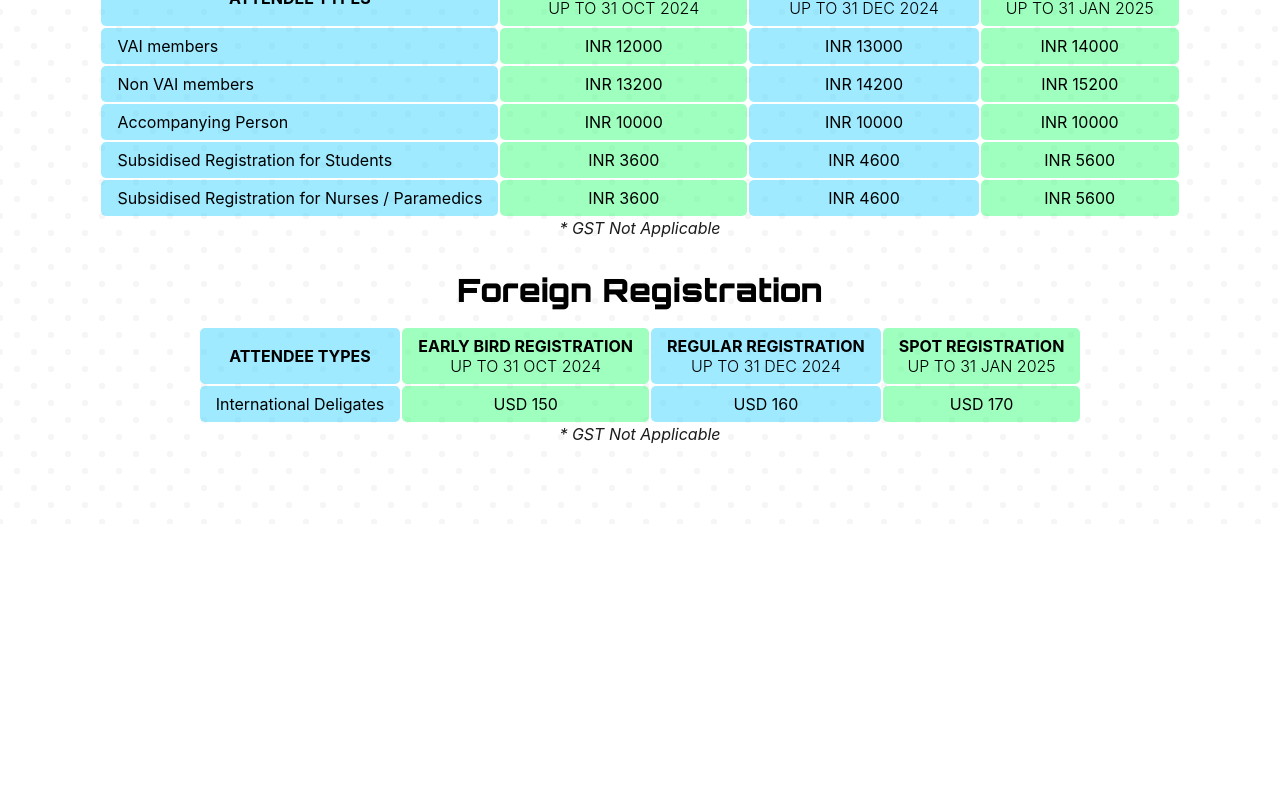
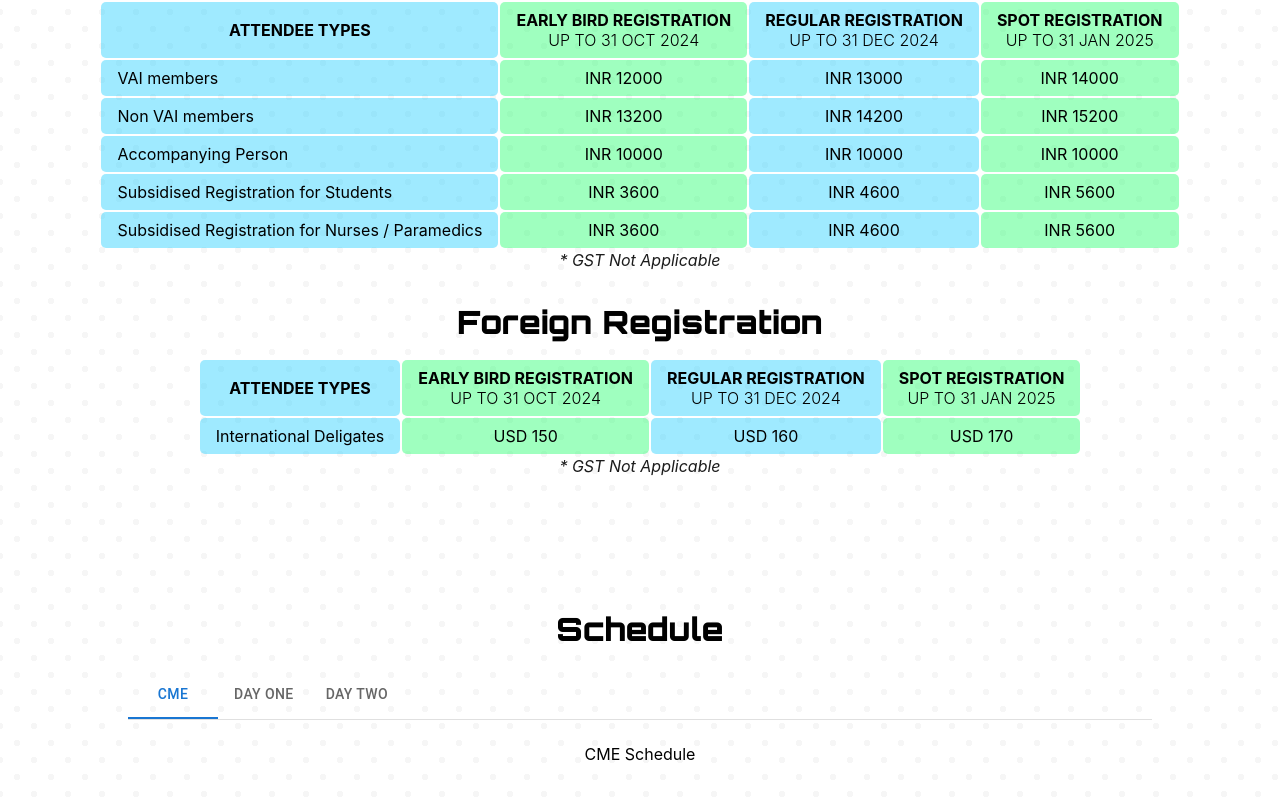
Before and after one commit to JaskiratOberoi/vaicon-2025, a React (Create React App) app: page / in a window 1280 px wide. Shown: the part 1620-2420 px from the top of the page. Before the commit the page ends 2144 px from the top, so only its background shows below. Built offline with nearby package versions, Linux system fonts and the light colour scheme.

Commit message:
Added Schedule info with mui tabs

```diff
--- a/src/App.js
+++ b/src/App.js
@@ -1,13 +1,14 @@
 import Hero from "./components/Hero/Hero";
 import Navbar from "./components/Navbar/Navbar";
 import Registration from "./components/Registration/Registration";
-
+import ColorTabs from "./components/Schedule/Schedule";
 function App() {
   return (
     <div className="App">
       <Navbar />
       <Hero />
       <Registration />
+      <ColorTabs />
     </div>
   );
 }
--- a/src/components/Registration/_registration.scss
+++ b/src/components/Registration/_registration.scss
@@ -2,7 +2,7 @@
   display: flex;
   flex-direction: column;
   width: 100%;
-  margin: 5rem 0;
+  margin: 7rem 0;
   .reg-heading {
     text-align: center;
     font-size: 2rem;
--- /dev/null
+++ b/src/components/Schedule/Schedule.jsx
@@ -0,0 +1,66 @@
+import React from "react";
+import PropTypes from "prop-types";
+import Tabs from "@mui/material/Tabs";
+import Tab from "@mui/material/Tab";
+import Box from "@mui/material/Box";
+
+function CustomTabPanel(props) {
+  const { children, value, index, ...other } = props;
+
+  return (
+    <div
+      role="tabpanel"
+      hidden={value !== index}
+      id={`simple-tabpanel-${index}`}
+      aria-labelledby={`simple-tab-${index}`}
+      {...other}
+    >
+      {value === index && <Box sx={{ p: 3 }}>{children}</Box>}
+    </div>
+  );
+}
+
+CustomTabPanel.propTypes = {
+  children: PropTypes.node,
+  index: PropTypes.number.isRequired,
+  value: PropTypes.number.isRequired,
+};
+
+export default function ColorTabs() {
+  const [value, setValue] = React.useState(0);
+
+  const handleChange = (event, newValue) => {
+    setValue(newValue);
+  };
+
+  return (
+    <>
+      <Box sx={{ width: "100%" }} className="schedule">
+        <Box
+          sx={{ borderBottom: 1, borderColor: "divider" }}
+          className="schedule-tabs"
+        >
+          <h1 className="schedule-title  orbitron-font-set">Schedule</h1>
+          <Tabs
+            value={value}
+            onChange={handleChange}
+            aria-label="conference schedule tabs"
+          >
+            <Tab label="CME" />
+            <Tab label="Day One" />
+            <Tab label="Day Two" />
+          </Tabs>
+        </Box>
+        <CustomTabPanel value={value} index={0}>
+          CME Schedule
+        </CustomTabPanel>
+        <CustomTabPanel value={value} index={1}>
+          Day One Schedule
+        </CustomTabPanel>
+        <CustomTabPanel value={value} index={2}>
+          Day Two Schedule
+        </CustomTabPanel>
+      </Box>
+    </>
+  );
+}
--- /dev/null
+++ b/src/components/Schedule/_schedule.scss
@@ -0,0 +1,16 @@
+.schedule {
+  display: flex;
+  flex-direction: column;
+  justify-content: center;
+  align-items: center;
+  width: 80%;
+  margin: 7rem 0;
+
+  .schedule-tabs {
+    width: 80%;
+
+    .schedule-title {
+      text-align: center;
+    }
+  }
+}
--- a/src/styles/index.scss
+++ b/src/styles/index.scss
@@ -7,3 +7,4 @@
 @import "./../components/Navbar/navbar";
 @import "./../components/Hero/hero";
 @import "./../components/Registration/registration";
+@import "./../components/Schedule/schedule";
```
